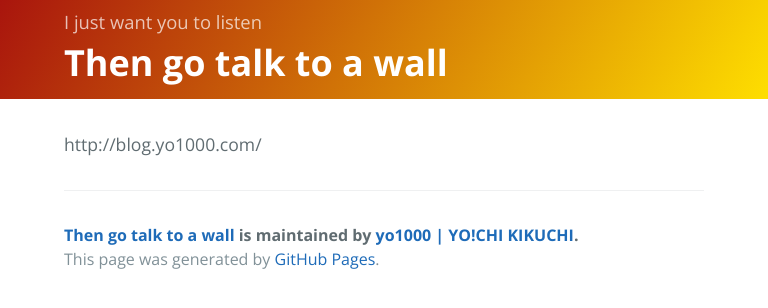
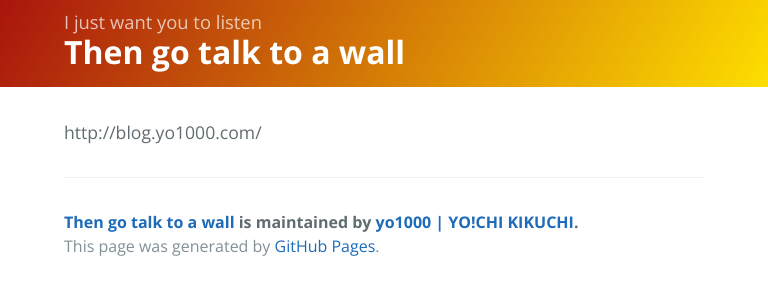
Before and after one commit to yo1000/blog.yo1000.com, a Jekyll site: the page built from README.md, in a window 768 px wide. Shown: the top 308 px of the page. Built offline with Jekyll 4.4.1, drawn with Linux system fonts in a browser that asks for light colours; our own code applies the rules of GitHub Pages for plain Markdown files.

Commit message:
Update overwrite.css

```diff
--- a/res/site/css/overwrite.css
+++ b/res/site/css/overwrite.css
@@ -169,6 +169,13 @@
     text-align: left;
   }
 
+  .page-header .project-name {
+    position: relative;
+    padding-bottom: .1rem;
+    margin-top: -.5rem;
+    font-size: 2rem;
+  }
+
   .page-header .project-tagline {
     margin: 0;
   }
```
